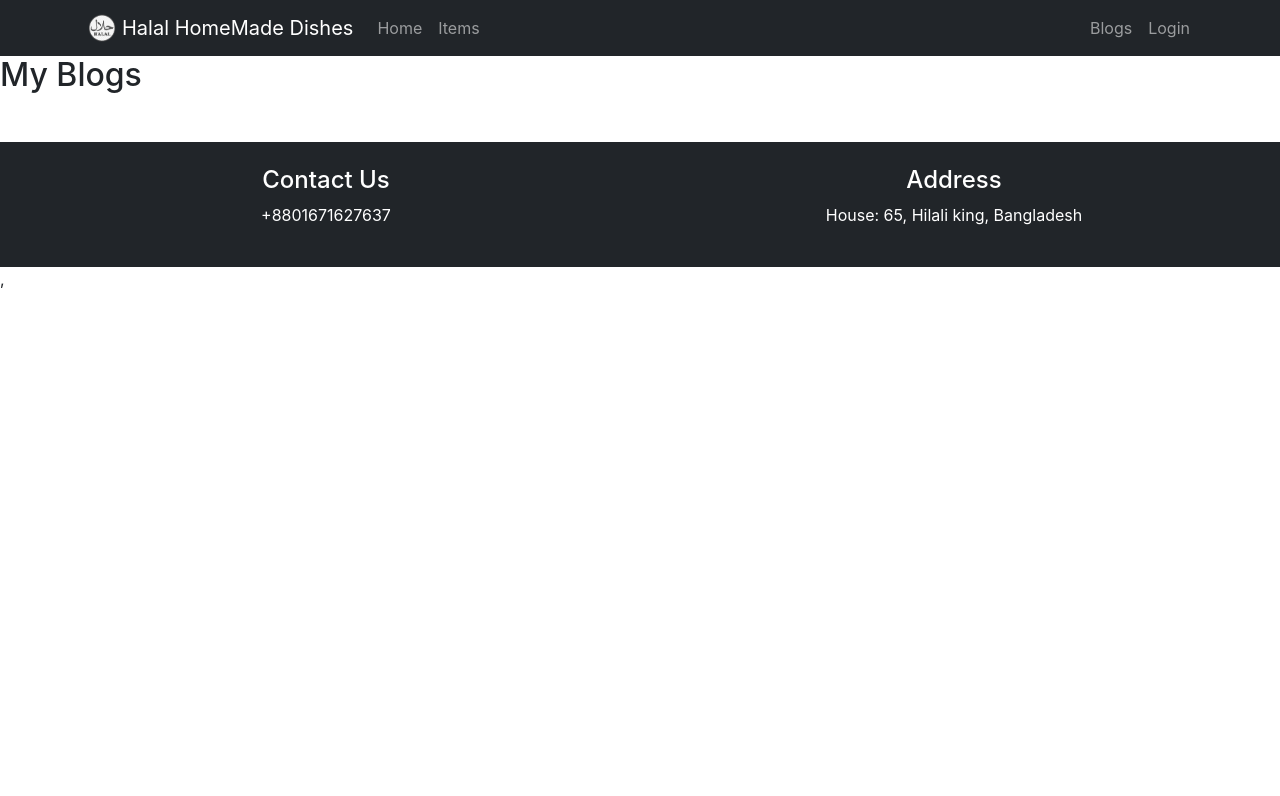
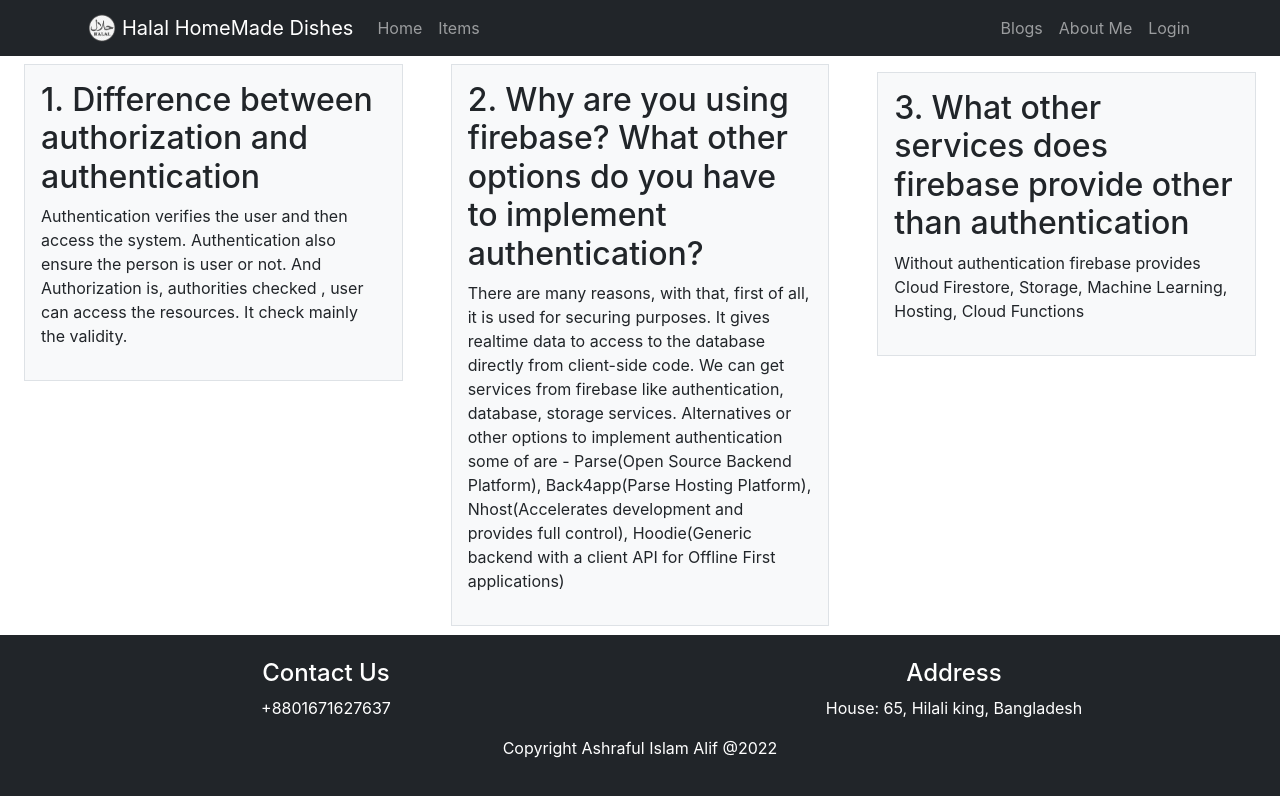
Before and after one commit to Ashraful-Islam-Alif/Halal-HomeMade-Dishes, a React (Create React App) app: page /blogs in a window 1280 px wide. Shown: the top 796 px of the page. Built offline with nearby package versions, Linux system fonts and the light colour scheme; no server answers.

Commit message:
About Me

```diff
--- a/src/App.js
+++ b/src/App.js
@@ -1,6 +1,7 @@
 
 import { Route, Router, Routes } from 'react-router-dom';
 import './App.css';
+import Aboutme from './Pages/Aboutme/Aboutme';
 import Blogs from './Pages/Blogs/Blogs';
 import Footer from './Pages/Home/Footer/Footer';
 import Header from './Pages/Home/Header/Header';
@@ -20,6 +21,7 @@ function App() {
         <Route path="/" element={<Home></Home>}></Route>
         <Route path="/home" element={<Home></Home>}></Route>
         <Route path='/blogs' element={<Blogs></Blogs>}></Route>
+        <Route path='/about' element={<Aboutme></Aboutme>}></Route>
         <Route path='/login' element={<Login></Login>}></Route>
         <Route path='/register' element={<Register></Register>}></Route>
         <Route path="/items/:itemsId" element={
--- /dev/null
+++ b/src/Pages/Aboutme/Aboutme.js
@@ -0,0 +1,14 @@
+import React from 'react';
+import pic from '../../images/mypic.JPG'
+
+const Aboutme = () => {
+    return (
+        <div>
+            <img className='d-flex justify-content-center mx-auto mt-3 w-25' src={pic} alt="" />
+            <h4 className='text-center mt-3'>Ashraful Islam Alif</h4>
+
+        </div>
+    );
+};
+
+export default Aboutme;
--- a/src/Pages/Blogs/Blogs.js
+++ b/src/Pages/Blogs/Blogs.js
@@ -2,8 +2,28 @@ import React from 'react';
 
 const Blogs = () => {
     return (
-        <div>
-            <h2>My Blogs</h2>
+
+        <div class="container-fluid px-4 mt-2 mb-5">
+            <div class="row gx-5">
+                <div class="col col-sm-12, col-md-6, col-lg-4">
+                    <div class="p-3 border bg-light">
+                        <h2>1. Difference between authorization and authentication</h2>
+                        <p>Authentication verifies the user and then access the system. Authentication also ensure the person is user or not. And Authorization is, authorities checked , user can access the resources. It check mainly the validity.</p>
+                    </div>
+                </div>
+                <div class="col">
+                    <div class="p-3 border bg-light ">
+                        <h2>2. Why are you using firebase? What other options do you have to implement authentication?</h2>
+                        <p>There are many reasons, with that, first of all, it is used for securing purposes. It gives realtime data to access to the database directly from client-side code. We can get services from firebase like authentication, database, storage services. Alternatives or other options to implement authentication some of are - Parse(Open Source Backend Platform), Back4app(Parse Hosting Platform), Nhost(Accelerates development and provides full control), Hoodie(Generic backend with a client API for Offline First applications)</p>
+                    </div>
+                </div>
+                <div class="col">
+                    <div class="p-3 border bg-light  mt-2 mb-5">
+                        <h2>3. What other services does firebase provide other than authentication</h2>
+                        <p>Without authentication firebase provides Cloud Firestore, Storage, Machine Learning, Hosting, Cloud Functions </p>
+                    </div>
+                </div>
+            </div>
         </div>
     );
 };
--- a/src/Pages/Home/Footer/Footer.js
+++ b/src/Pages/Home/Footer/Footer.js
@@ -2,7 +2,8 @@ import React from 'react';
 import './Footer.css'
 const Footer = () => {
     return (
-        <div className=' mx-auto mt-5  bg-dark text-white text-center p-4 footer' >
+        <footer className='fixed-bottom'>
+            <div className=' mx-auto mt-5  bg-dark text-white text-center p-4'>
                 <div className='row d-flex justify-content-between align-items-center '>
                     <div className='col-sm-6'>
                         <h4>Contact Us</h4>
@@ -13,8 +14,10 @@ const Footer = () => {
                         <p>House: 65, Hilali king, Bangladesh</p>
                     </div>
                 </div>
+                <p>Copyright Ashraful Islam Alif @2022</p>
+            </div>
 
-        </div>
+        </footer>
     );
 };
 
--- a/src/Pages/Home/Header/Header.js
+++ b/src/Pages/Home/Header/Header.js
@@ -30,6 +30,7 @@ const Header = () => {
                         </Nav>
                         <Nav>
                             <Nav.Link as={Link} to="/blogs">Blogs</Nav.Link>
+                            <Nav.Link as={Link} to="/about">About Me</Nav.Link>
                             {user ?
                                 <button className='btn btn-link text-white text-decoration-none' onClick={handleSignOut}>Sign Out</button>
                                 :
```
Also changed, not shown: src/images/mypic.JPG (added). Lines whose indentation alone changed are shown as unchanged.
